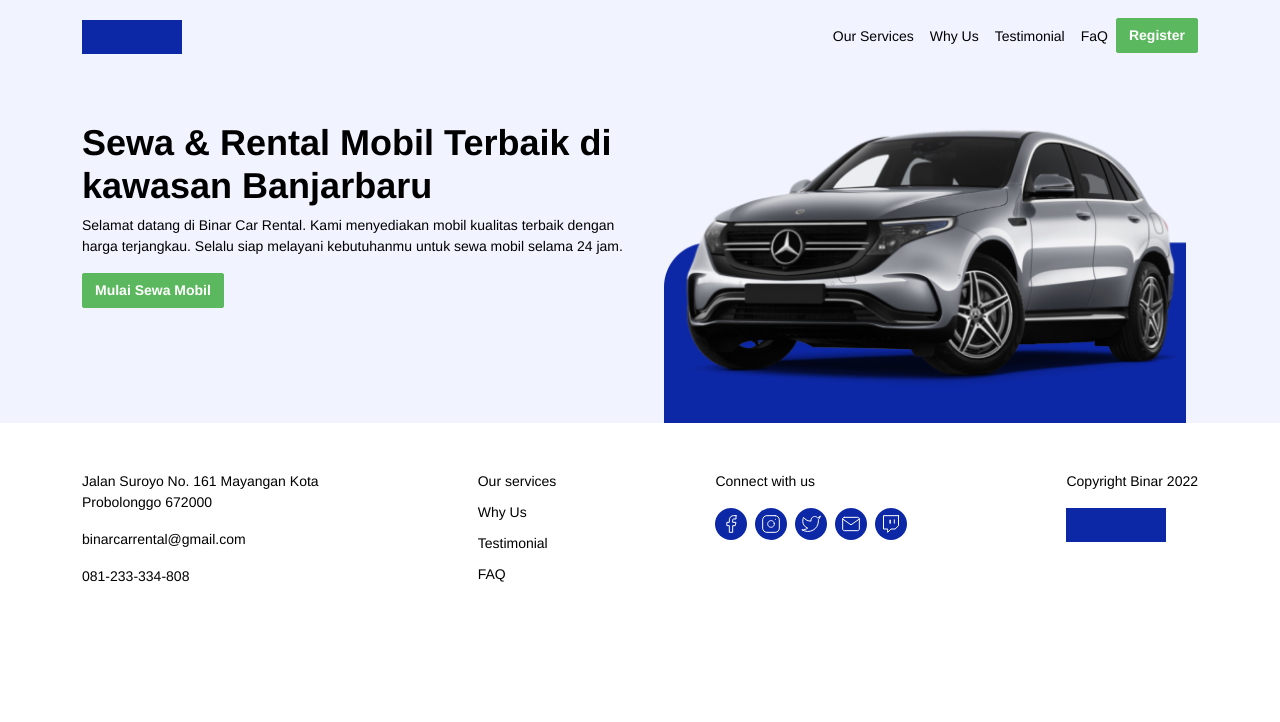
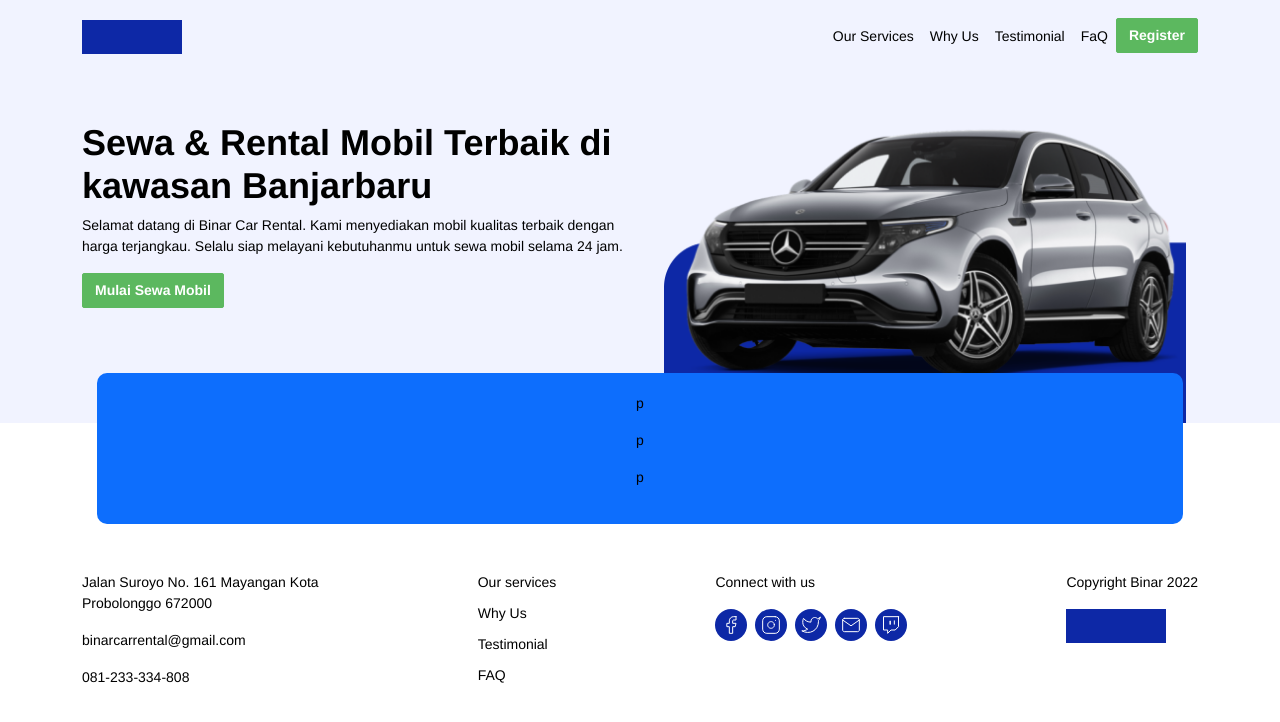
Before and after one commit to Xkylz1/24001183-km7-fau-dom-ch2, a website: page public/pages/findcar.html in a window 1280 px wide. Drawn offline with nearby package versions, Linux system fonts and the light colour scheme; files that its build step writes are made by us from their sources.

Commit message:
feat: add floating section

```diff
--- a/public/css/styles.css
+++ b/public/css/styles.css
@@ -133,3 +133,15 @@ h6 {
 .max-image {
   max-height: 80px;
 }
+
+#findTool {
+  position: relative; /* Keeps the element in the document flow */
+  margin-top: -50px; /* Adjust this value to control how much it overlaps with the section above */
+  z-index: 1; /* Ensures it appears above the other sections */
+  text-align: center;
+}
+
+.bg-primary {
+  padding: 20px; /* Optional: Adds padding to the box */
+  border-radius: 10px; /* Optional: Adds rounded corners */
+}
--- a/public/pages/findcar.html
+++ b/public/pages/findcar.html
@@ -91,6 +91,17 @@
       </section>
     </section>
 
+    <!-- findcar -->
+    <section id="findTool">
+      <div class="row justify-content-center">
+        <div class="col-10 bg-primary">
+          <p>p</p>
+          <p>p</p>
+          <p>p</p>
+        </div>
+      </div>
+    </section>
+
     <!-- footer  -->
     <footer id="footer" class="container my-5">
       <div class="row justify-content-between g-4">
```
